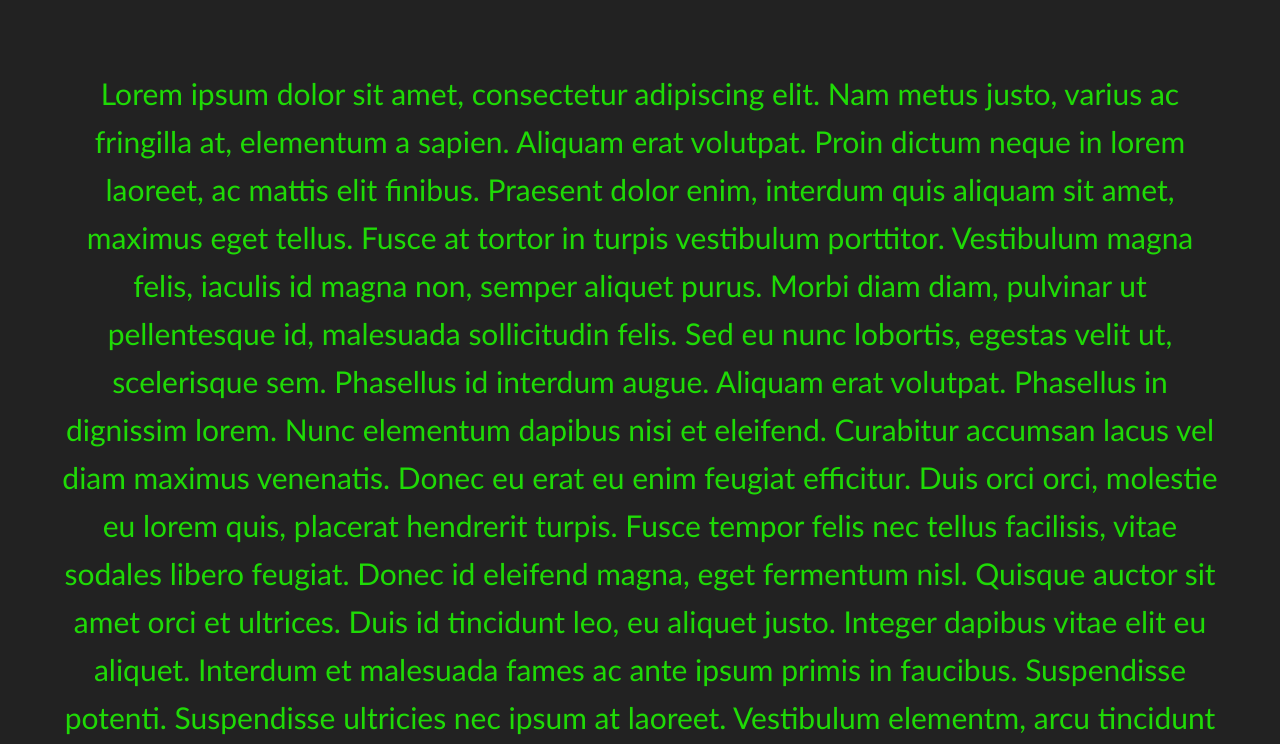
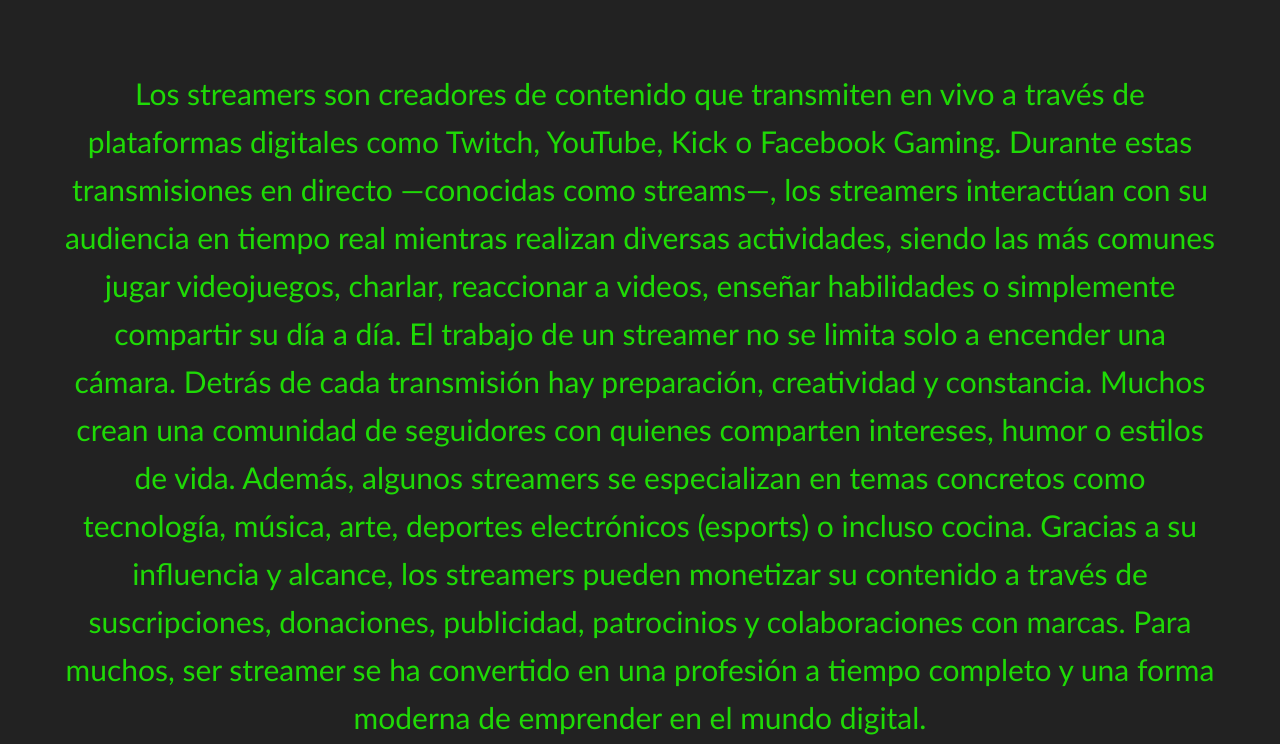
Before and after one commit to MauroMTZ/preentregable-2, a plain HTML site: page testeo/page/index.html in a window 1280 px wide. Shown: the part 790-1534 px from the top of the page. Drawn offline with nearby package versions, Linux system fonts and the light colour scheme; files that its build step writes are made by us from their sources.

Commit message:
proyectofinal

```diff
--- a/testeo/page/index.html
+++ b/testeo/page/index.html
@@ -5,6 +5,9 @@
     <meta charset="UTF-8">
     <meta name="viewport" content="width=device-width, initial-scale=1.0">
     <title>MDM</title>
+    <meta name="description" content="mdm es un lugar de informacion sobre streamers ">
+    <meta name="author" content="Martinez Mauro">
+    <meta name="keywords" content="streamers, kick , Twitch">
     <link href="https://cdn.jsdelivr.net/npm/bootstrap@5.3.3/dist/css/bootstrap.min.css" rel="stylesheet">
     <link rel="stylesheet" href="../css/style.css">
     <link rel="stylesheet" href="styles.css">
@@ -28,52 +31,22 @@
 
             <article>
                 <img class="imagen" src="../src/streamer-woman.webp" alt="streamer mujer">
-                <p class="texto">Lorem ipsum dolor sit amet, consectetur adipiscing elit. Nam metus justo, varius ac
-                    fringilla at, elementum a sapien. Aliquam erat volutpat. Proin dictum neque in lorem laoreet, ac
-                    mattis
-                    elit finibus. Praesent dolor enim, interdum quis aliquam sit amet, maximus eget tellus. Fusce at
-                    tortor
-                    in turpis vestibulum porttitor. Vestibulum magna felis, iaculis id magna non, semper aliquet purus.
-                    Morbi diam diam, pulvinar ut pellentesque id, malesuada sollicitudin felis. Sed eu nunc lobortis,
-                    egestas velit ut, scelerisque sem. Phasellus id interdum augue. Aliquam erat volutpat. Phasellus in
-                    dignissim lorem.
-                    Nunc elementum dapibus nisi et eleifend. Curabitur accumsan lacus vel diam maximus venenatis. Donec
-                    eu
-                    erat eu enim feugiat efficitur. Duis orci orci, molestie eu lorem quis, placerat hendrerit turpis.
-                    Fusce
-                    tempor felis nec tellus facilisis, vitae sodales libero feugiat. Donec id eleifend magna, eget
-                    fermentum
-                    nisl. Quisque auctor sit amet orci et ultrices. Duis id tincidunt leo, eu aliquet justo. Integer
-                    dapibus
-                    vitae elit eu aliquet. Interdum et malesuada fames ac ante ipsum primis in faucibus.
-                    Suspendisse potenti. Suspendisse ultricies nec ipsum at laoreet. Vestibulum elementm, arcu tincidunt
-                    molestie luctus, diam magna pharetra magna, at dapibus nibh tellus quis sapien. Donec condimentum
-                    blandit luctus. Vestibulum molestie leo vel risus lobortis, eu placerat mauris vehicula. Nulla sit
-                    amet
-                    laoreet nisi, vel sodales nisi. Phasellus sed laoreet dolor. Ut malesuada posuere sem, blandit
-                    facilisis
-                    mauris hendrerit nec. Pellentesque est libero, accumsan non leo in, auctor facilisis lectus.
-                    Maecenas
-                    urna nunc, ornare at ultricies vitae, dapibus sed dui. Duis dapibus venenatis dui, at pretium libero
-                    tempus ut. Pellentesque iaculis volutpat nulla, quis euismod metus porta ac. In mi magna, finibus
-                    quis
-                    quam at, hendrerit luctus velit. Quisque porttitor imperdiet lectus. Pellentesque non ultrices
-                    sapien.
-                    Pellentesque ac nunc non nisi scelerisque tincidunt.
-                    Pellentesque ut turpis leo. Donec vestibulum nisi id tempor commodo. Praesent tempus dignissim
-                    libero
-                    sit amet lacinia. Proin quis velit a leo sagittis suscipit. Integer sagittis, quam ut efficitur
-                    tempus,
-                    arcu orci pretium urna, vitae posuere leo dui id dui. Cras eu eros ex. Donec velit ligula, pretium
-                    imperdiet gravida vel, rutrum eu urna.
-                    Maecenas ut tempor lorem. Aliquam at ipsum sagittis, sagittis felis in, vestibulum turpis. Donec
-                    euismod
-                    velit in erat hendrerit, id volutpat dolor tempor. Aliquam tincidunt nulla sit amet libero iaculis
-                    suscipit. Nulla volutpat magna neque, congue posuere lorem condimentum nec. Integer ut eros et metus
-                    dictum fermentum. Mauris ut sem sollicitudin, mattis sapien quis, sollicitudin est. In non neque
-                    lorem.
-                    Maecenas quis magna massa. Proin volutpat rutrum tellus nec pulvinar. Nunc fermentum risus et nisl
-                    venenatis, in tincidunt neque finibus. Ut consequat vehicula turpis, vitae gravida mauris.
+                <p class="texto">Los streamers son creadores de contenido que transmiten en vivo a través de plataformas
+                    digitales como Twitch, YouTube, Kick o Facebook Gaming. Durante estas transmisiones en directo
+                    —conocidas como streams—, los streamers interactúan con su audiencia en tiempo real mientras
+                    realizan diversas actividades, siendo las más comunes jugar videojuegos, charlar, reaccionar a
+                    videos, enseñar habilidades o simplemente compartir su día a día.
+
+                    El trabajo de un streamer no se limita solo a encender una cámara. Detrás de cada transmisión hay
+                    preparación, creatividad y constancia. Muchos crean una comunidad de seguidores con quienes
+                    comparten intereses, humor o estilos de vida. Además, algunos streamers se especializan en temas
+                    concretos como tecnología, música, arte, deportes electrónicos (esports) o incluso cocina.
+
+                    Gracias a su influencia y alcance, los streamers pueden monetizar su contenido a través de
+                    suscripciones, donaciones, publicidad, patrocinios y colaboraciones con marcas. Para muchos, ser
+                    streamer se ha convertido en una profesión a tiempo completo y una forma moderna de emprender en el
+                    mundo digital.
+
 
             </article>
         </div>
```
Also changed, not shown: testeo/page/Streamers.html (+1 -0 lines), testeo/page/contactos.html (+5 -11 lines).
